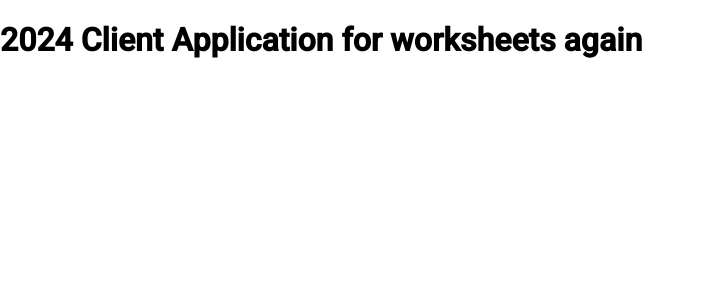
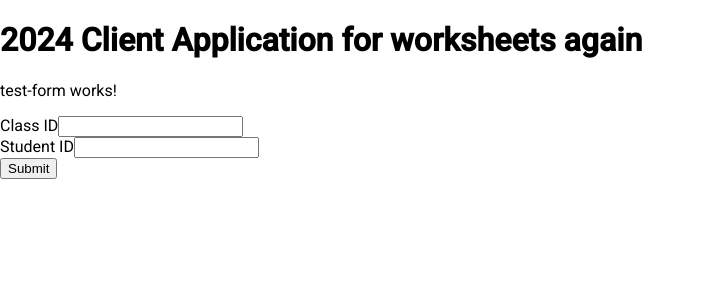
Before and after one commit to ulestrange/Angular2024WSPublic, an Angular app: page /form in a window 1280 px wide. Before the commit this address led to /. Shown: the top 300 px of the page, without its empty margins (0-705 px from the left). Built offline with nearby package versions, Linux system fonts and the light colour scheme.

Commit message:
Task 3 done - basic form working

```diff
--- a/src/app/app.routes.ts
+++ b/src/app/app.routes.ts
@@ -1,6 +1,7 @@
 import { Routes } from '@angular/router';
 import { GradeHistoriesComponent } from './grade-histories/grade-histories.component';
 import { HomeComponent } from './home/home.component';
+import { TestFormComponent } from './test-form/test-form.component';
 
 
 
@@ -8,4 +9,5 @@ export const routes: Routes = [
     {path: '', component: HomeComponent},
     {path: 'home', redirectTo: '/'},
     {path: 'grade-history', component: GradeHistoriesComponent},
+    {path: 'form', component: TestFormComponent},
     ];
--- /dev/null
+++ b/src/app/test-form/test-form.component.html
@@ -0,0 +1,15 @@
+<p>test-form works!</p>
+
+
+<form [formGroup]="gradeHistoryForm" (ngSubmit) = "onSubmit()"  >
+    <div >
+        <label for="class_id"> Class ID</label>
+        <input id="class_id" type="text" formControlName="class_id" >
+    </div>
+    <div >
+        <label for="student_id"> Student ID</label>
+        <input id="student_id" type="student_id" formControlName="student_id" >
+    </div>
+
+    <button type="submit" >Submit</button>
+</form>
--- /dev/null
+++ b/src/app/test-form/test-form.component.ts
@@ -0,0 +1,24 @@
+import { Component } from '@angular/core';
+import { FormControl, FormGroup, ReactiveFormsModule, FormsModule } from '@angular/forms'
+
+@Component({
+  selector: 'app-test-form',
+  standalone: true,
+  imports: [ FormsModule, ReactiveFormsModule],
+  templateUrl: './test-form.component.html',
+  styleUrl: './test-form.component.css'
+})
+export class TestFormComponent {
+
+  gradeHistoryForm : FormGroup = new FormGroup({
+    class_id: new FormControl (''),
+    student_id: new FormControl (''),
+    })
+
+
+    onSubmit(){
+      console.log('forms submitted with ');
+      console.table(this.gradeHistoryForm.value);
+    }
+
+}
```
Also changed, not shown: src/app/test-form/test-form.component.css (added), 1 other file (tests, documents, lock files or other folders).
